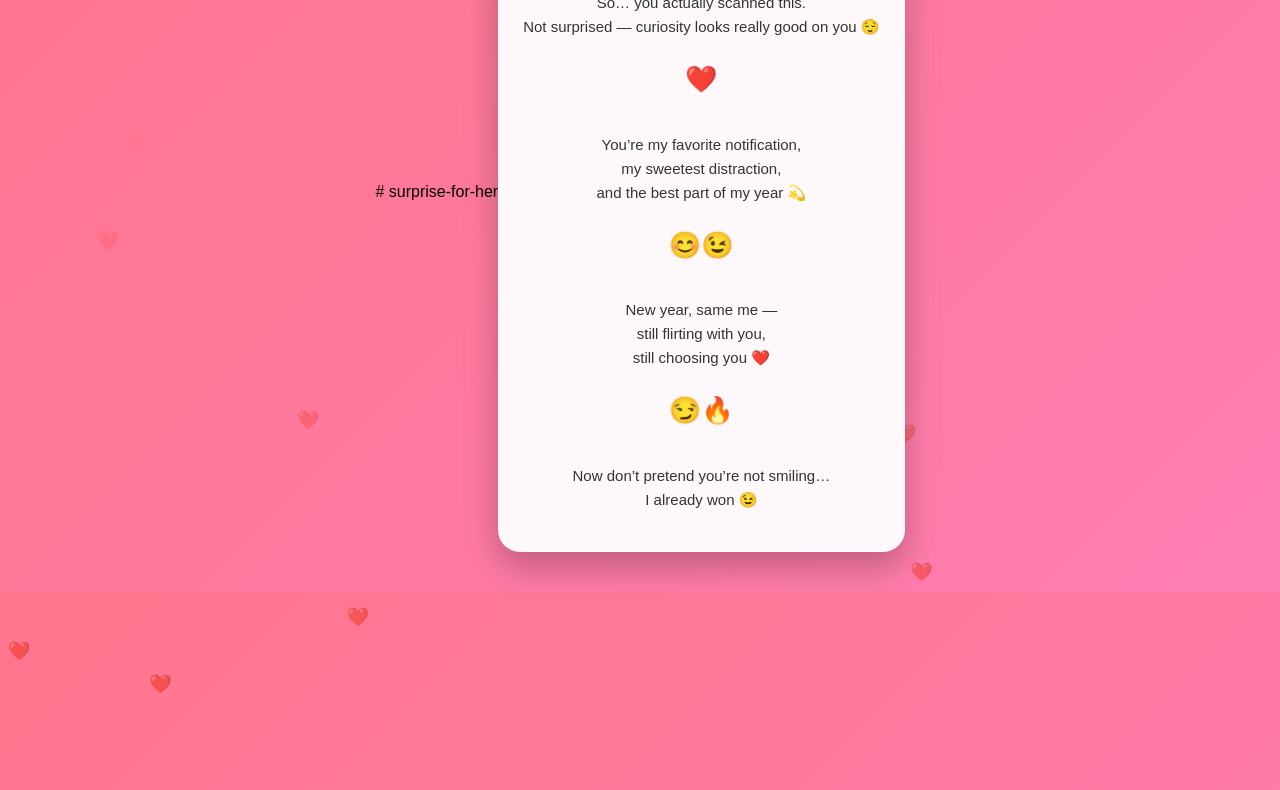
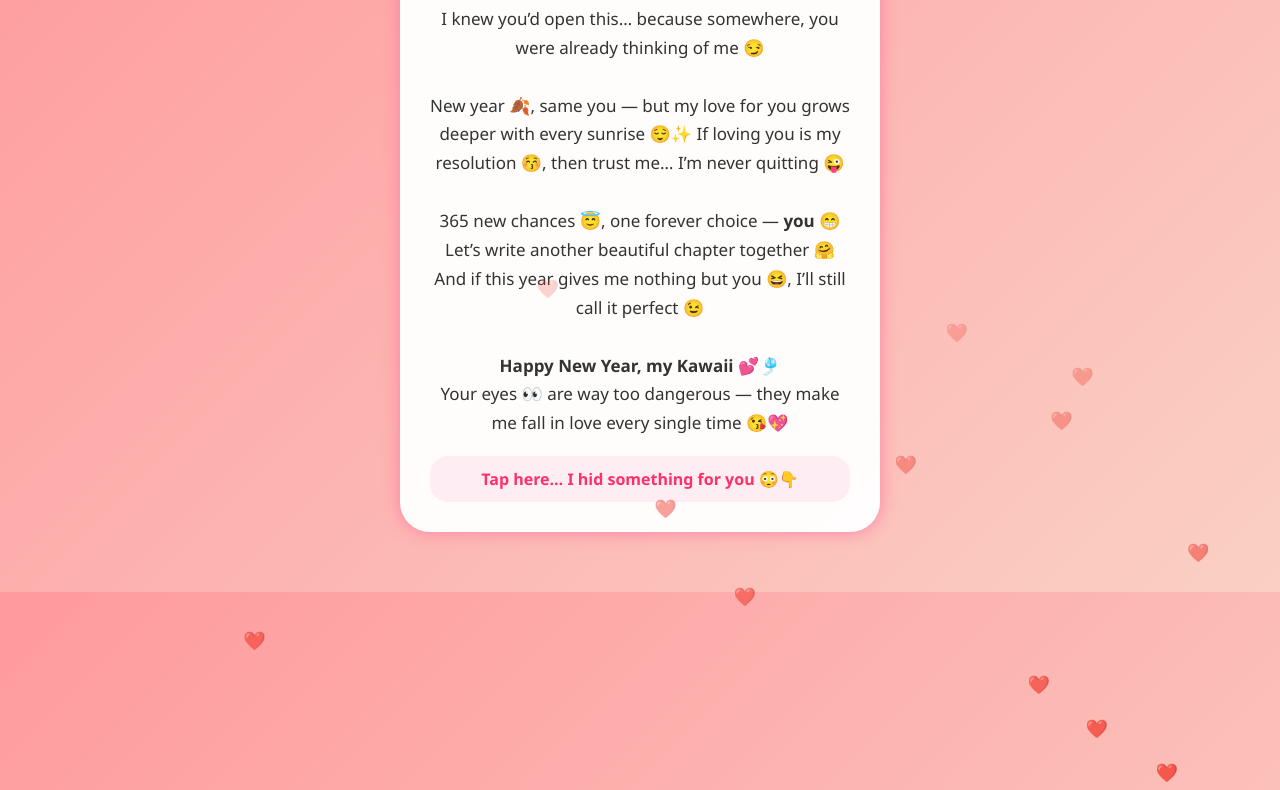
Before and after one commit to tadithyaabhitej-code/surprise-for-her, a plain HTML site: page index.html in a window 1280 px wide. Shown: the part 208-998 px from the top of the page. Before the commit the page ends 800 px from the top, so only its background shows below. Drawn offline with Linux system fonts and the light colour scheme.

Commit message:
Update index.html

```diff
--- a/index.html
+++ b/index.html
@@ -1,127 +1,179 @@
-# surprise-for-her
 <!DOCTYPE html>
 <html lang="en">
 <head>
 <meta charset="UTF-8">
-  <title>For You 😏</title>
+<title>Abhi ❤ Kawaii</title>
 <meta name="viewport" content="width=device-width, initial-scale=1.0">
 
 <style>
-    body {
-      margin: 0;
-      height: 100vh;
-      background: linear-gradient(135deg, #ff758c, #ff7eb3);
-      display: flex;
-      justify-content: center;
-      align-items: center;
-      font-family: Arial, sans-serif;
-      overflow: hidden;
+body{
+  margin:0;
+  height:100vh;
+  background:linear-gradient(135deg,#ff9a9e,#fad0c4);
+  display:flex;
+  justify-content:center;
+  align-items:center;
+  font-family:"Segoe UI",sans-serif;
+  overflow:hidden;
 }
 
-    .card {
-      background: rgba(255, 255, 255, 0.95);
-      padding: 25px;
-      border-radius: 22px;
-      max-width: 360px;
-      text-align: center;
-      box-shadow: 0 15px 35px rgba(0,0,0,0.25);
-      animation: pop 1s ease;
-      z-index: 2;
+/* INTRO */
+.intro{
+  position:fixed;
+  inset:0;
+  background:#ff5f9e;
+  display:flex;
+  justify-content:center;
+  align-items:center;
+  color:white;
+  font-size:32px;
+  font-weight:bold;
+  z-index:10;
+  animation:fadeOut 2.5s forwards;
+}
+@keyframes fadeOut{
+  0%{opacity:1}
+  70%{opacity:1}
+  100%{opacity:0;visibility:hidden}
 }
 
-    @keyframes pop {
-      from { transform: scale(0.7); opacity: 0; }
-      to { transform: scale(1); opacity: 1; }
+/* CARD */
+.card{
+  background:rgba(255,255,255,0.96);
+  padding:30px;
+  border-radius:30px;
+  max-width:420px;
+  text-align:center;
+  box-shadow:0 20px 45px rgba(0,0,0,.25);
+  opacity:0;
+  transform:translateY(40px) scale(.9);
+  animation:cardIn 1.2s ease forwards, beat 1.5s infinite;
+  animation-delay:2.2s,3.4s;
+}
+@keyframes cardIn{to{opacity:1;transform:none}}
+@keyframes beat{
+  0%,100%{box-shadow:0 0 15px #ff8fb1}
+  50%{box-shadow:0 0 35px #ff2f68}
 }
 
-    h1 {
-      color: #ff4d6d;
-      font-size: 22px;
-      margin-bottom: 10px;
+.top{
+  font-size:28px;
+  font-weight:bold;
+  color:#ff1e63;
+  margin-bottom:10px;
+}
+h1{color:#ff2f68}
+.msg{
+  font-size:17px;
+  line-height:1.7;
+  color:#333;
+}
+.tap{
+  margin-top:18px;
+  padding:12px;
+  background:#ffedf4;
+  border-radius:18px;
+  cursor:pointer;
+  font-weight:bold;
+  color:#ff2f68;
+}
+.hidden{
+  display:none;
+  margin-top:15px;
+  font-size:22px;
+  font-weight:bold;
+  color:#ff004f;
 }
 
-    p {
-      font-size: 15px;
-      color: #333;
-      line-height: 1.6;
+/* HEARTS */
+.heart{
+  position:absolute;
+  font-size:18px;
+  color:#ff2f68;
+  animation:float 6s linear infinite;
 }
-
-    .emoji {
-      font-size: 26px;
-      animation: bounce 1.4s infinite;
-    }
-
-    @keyframes bounce {
-      0%, 100% { transform: translateY(0); }
-      50% { transform: translateY(-7px); }
-    }
-
-    .heart {
-      position: absolute;
-      color: #ff4d6d;
-      font-size: 18px;
-      animation: floatUp 6s linear infinite;
-    }
-
-    @keyframes floatUp {
-      0% { transform: translateY(100vh); opacity: 0; }
-      10% { opacity: 1; }
-      100% { transform: translateY(-10vh); opacity: 0; }
+@keyframes float{
+  0%{transform:translateY(100vh);opacity:0}
+  10%{opacity:1}
+  100%{transform:translateY(-10vh);opacity:0}
 }
 </style>
 </head>
 
-<body>
+<body onclick="startMusic()">
+
+<div class="intro">Abhi ❤ Kawaii</div>
 
 <div class="card">
-    <h1>Hey you 😏✨</h1>
+  <div class="top">Abhi ❤ Kawaii</div>
+  <h1>Happy New Year 💕</h1>
 
-    <p class="emoji">💖💫</p>
-
-    <p>
-      So… you actually scanned this.<br>
-      Not surprised — curiosity looks really good on you 😌
-    </p>
-
-    <p class="emoji">❤️</p>
-
-    <p>
-      You’re my favorite notification,<br>
-      my sweetest distraction,<br>
-      and the best part of my year 💫
-    </p>
-
-    <p class="emoji">😊😉</p>
-
-    <p>
-      New year, same me —<br>
-      still flirting with you,<br>
-      still choosing you ❤️
-    </p>
-
-    <p class="emoji">😏🔥</p>
-
-    <p>
-      Now don’t pretend you’re not smiling…<br>
-      I already won 😉
-    </p>
+  <div class="msg">
+    I knew you’d open this… because somewhere, you were already thinking of me 😏<br><br>
+    New year 🍂, same you — but my love for you grows deeper with every sunrise 😌✨
+    If loving you is my resolution 😚, then trust me… I’m never quitting 😜<br><br>
+    365 new chances 😇, one forever choice — <b>you</b> 😁
+    Let’s write another beautiful chapter together 🤗
+    And if this year gives me nothing but you 😆, I’ll still call it perfect 😉<br><br>
+    <b>Happy New Year, my Kawaii 💕🎐</b><br>
+    Your eyes 👀 are way too dangerous —
+    they make me fall in love every single time 😘💖
   </div>
 
+  <div class="tap" onclick="reveal()">
+    Tap here… I hid something for you 😳👇
+  </div>
+
+  <div id="final" class="hidden">
+    i love you for infinity ♾️ (1438) kawaii
+  </div>
+</div>
+
+<!-- MUSIC -->
+<audio id="bgm" loop>
+  <source src="lovebug.mp3" type="audio/mpeg">
+</audio>
+
 <script>
-    function createHeart() {
-      const heart = document.createElement("div");
-      heart.className = "heart";
-      heart.innerHTML = "❤️";
-      heart.style.left = Math.random() * 100 + "vw";
-      heart.style.animationDuration = (3 + Math.random() * 4) + "s";
-      document.body.appendChild(heart);
+let started=false;
+const bgm=document.getElementById("bgm");
 
-      setTimeout(() => {
-        heart.remove();
-      }, 7000);
+/* Start soft music */
+function startMusic(){
+  if(!started){
+    bgm.volume=0.2;   // smooth reading volume
+    bgm.play();
+    started=true;
+  }
 }
 
-    setInterval(createHeart, 350);
+/* Smooth volume increase */
+function fadeVolume(target){
+  let step=(target-bgm.volume)/30;
+  let interval=setInterval(()=>{
+    bgm.volume+=step;
+    if(Math.abs(bgm.volume-target)<0.02){
+      bgm.volume=target;
+      clearInterval(interval);
+    }
+  },100);
+}
+
+/* Reveal moment */
+function reveal(){
+  document.getElementById("final").style.display="block";
+  fadeVolume(0.8); // beat up on reveal ❤️‍🔥
+}
+
+/* Floating hearts */
+setInterval(()=>{
+  let h=document.createElement("div");
+  h.className="heart";
+  h.innerHTML="❤️";
+  h.style.left=Math.random()*100+"vw";
+  document.body.appendChild(h);
+  setTimeout(()=>h.remove(),7000);
+},300);
 </script>
 
 </body>
```
Lines whose indentation alone changed are shown as unchanged.
